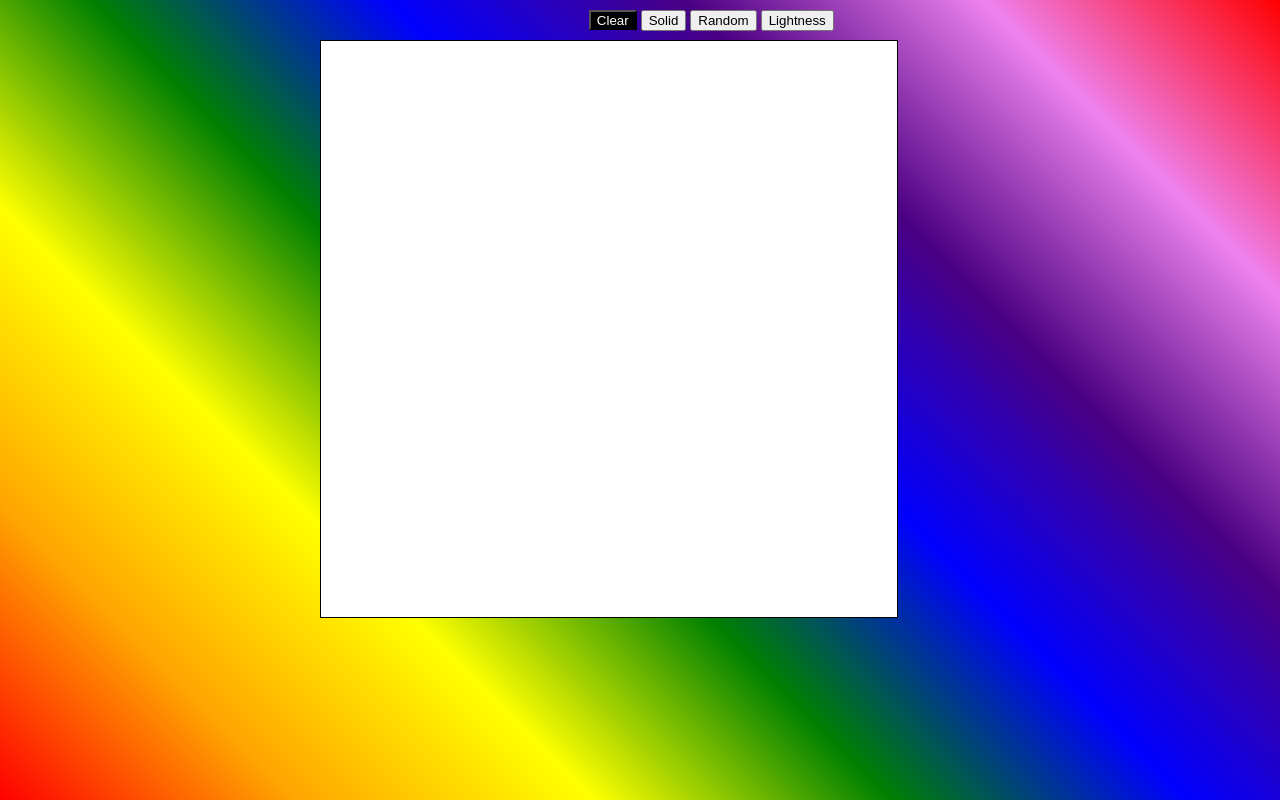
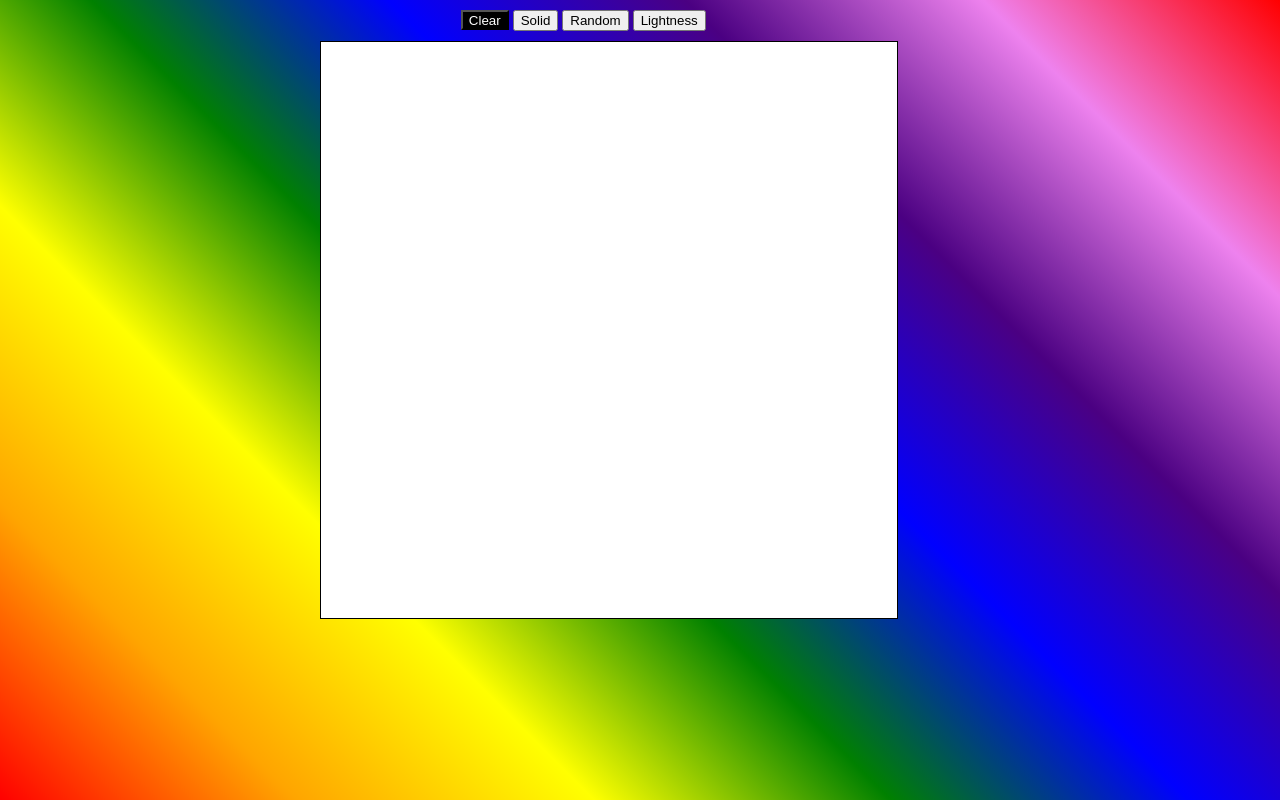
Before and after one commit to KennethSmithRSA/Etch-a-Sketch, a plain HTML site: page index.html in a window 1280 px wide. Drawn offline with Linux system fonts and the light colour scheme.

Commit message:
Add style to layout to accommodate 3 more buttons

```diff
--- a/styles.css
+++ b/styles.css
@@ -9,9 +9,12 @@ html, body {
     background: linear-gradient(45deg, red, orange, yellow, green, blue, indigo, violet, red);
 }
 
+.commands {
+    margin: 10px 0 10px 36%;
+}
+
 .userInput {
     height: 20px;
-    margin: 10px 0 10px 46%;
     background-color: black;
     color: white;
 }
@@ -43,5 +46,5 @@ html, body {
 }
 
 .hover {
-    background-color: red;
+    background-color: black;
 }
```
